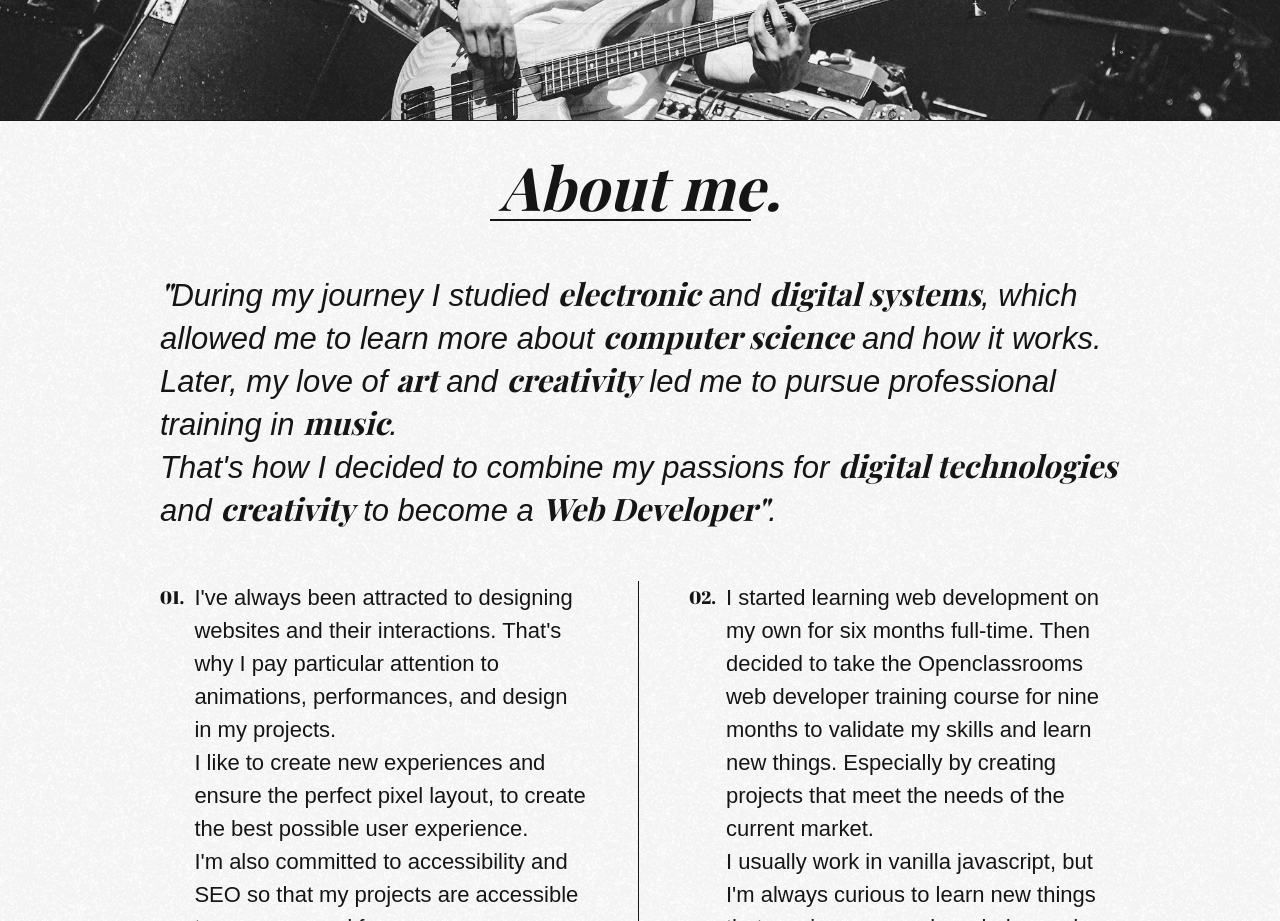
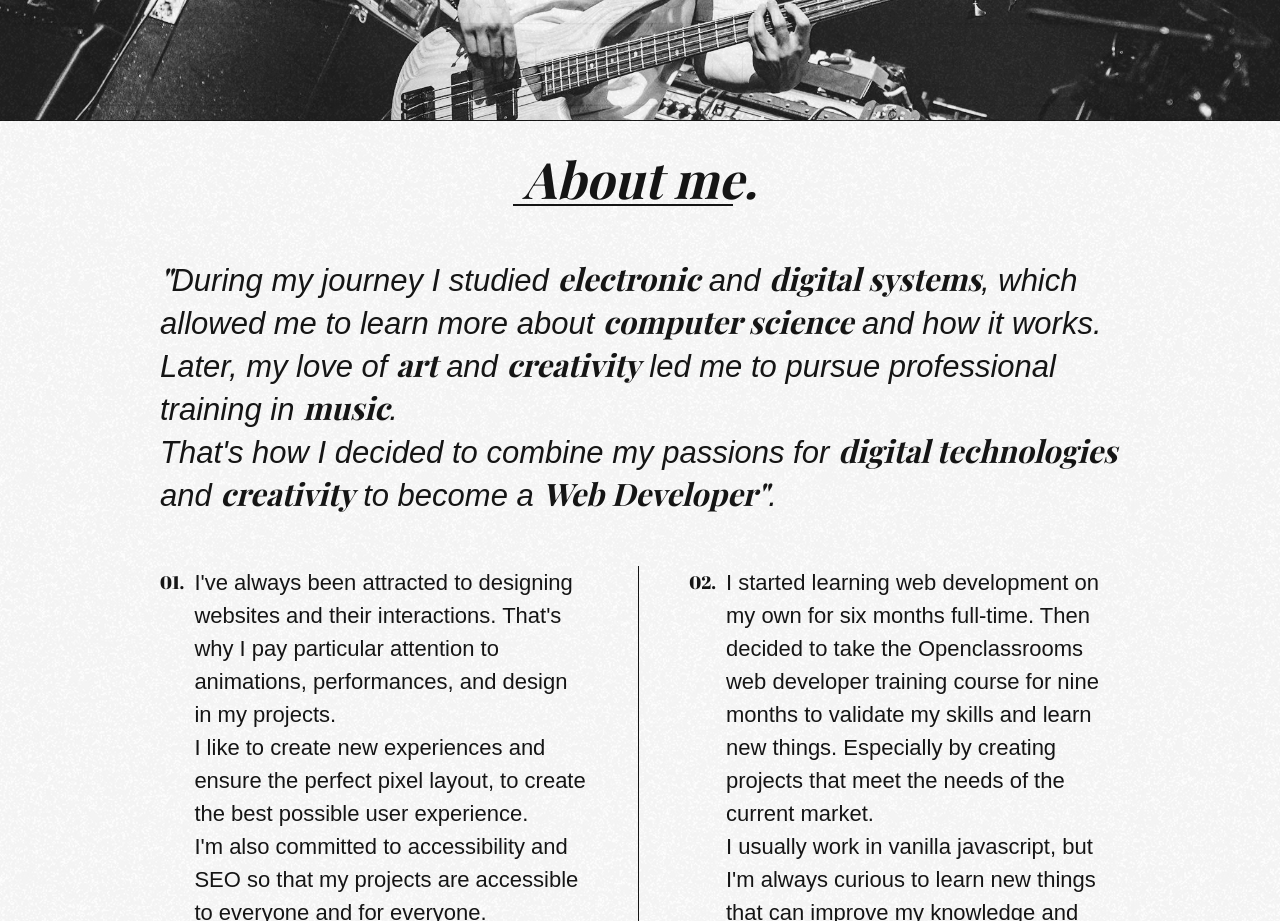
Before and after one commit to badmotherfunk/portfolio-raphael-lasplace-v1, a website built with Parcel: page src/index.html in a window 1280 px wide. Shown: the part 1020-1941 px from the top of the page. Built offline with nearby package versions, Linux system fonts and the light colour scheme; a script that the page names is missing; a web font is replaced by a local one.

Commit message:
Modifications sur le titre et la border de la section about

```diff
--- a/src/assets/styles/about.scss
+++ b/src/assets/styles/about.scss
@@ -44,7 +44,7 @@
     &__title {
         font-family: $third-font;
         font-style: italic;
-        font-size: 60px;
+        font-size: 50px;
         color: $black-color;
         padding: 20px;
         cursor: none;
@@ -63,7 +63,7 @@
     &__border {
         position: relative;
         height: 2px;
-        width: 261px;
+        width: 220px;
         background-color: $black-color;
         bottom: 32px;
         left: 10px;
@@ -76,11 +76,13 @@
         @include tablet {
             width: 150px;
             left: 14px;
+            bottom: 30px;
         }
         @include mobile {
             width: 130px;
             left: 15px;
             height: 1px;
+            bottom: 28px;
         }
 
     }
```
Also changed, not shown: 3 other files.
